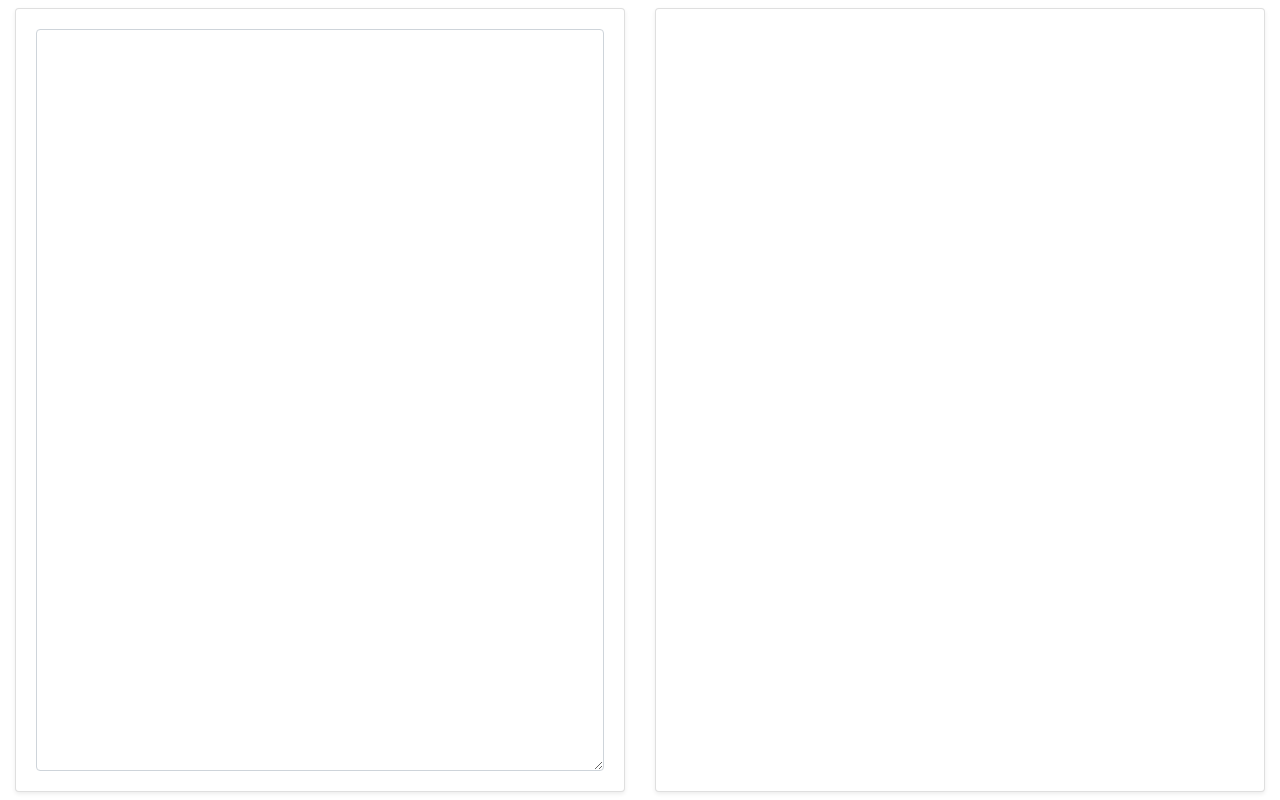
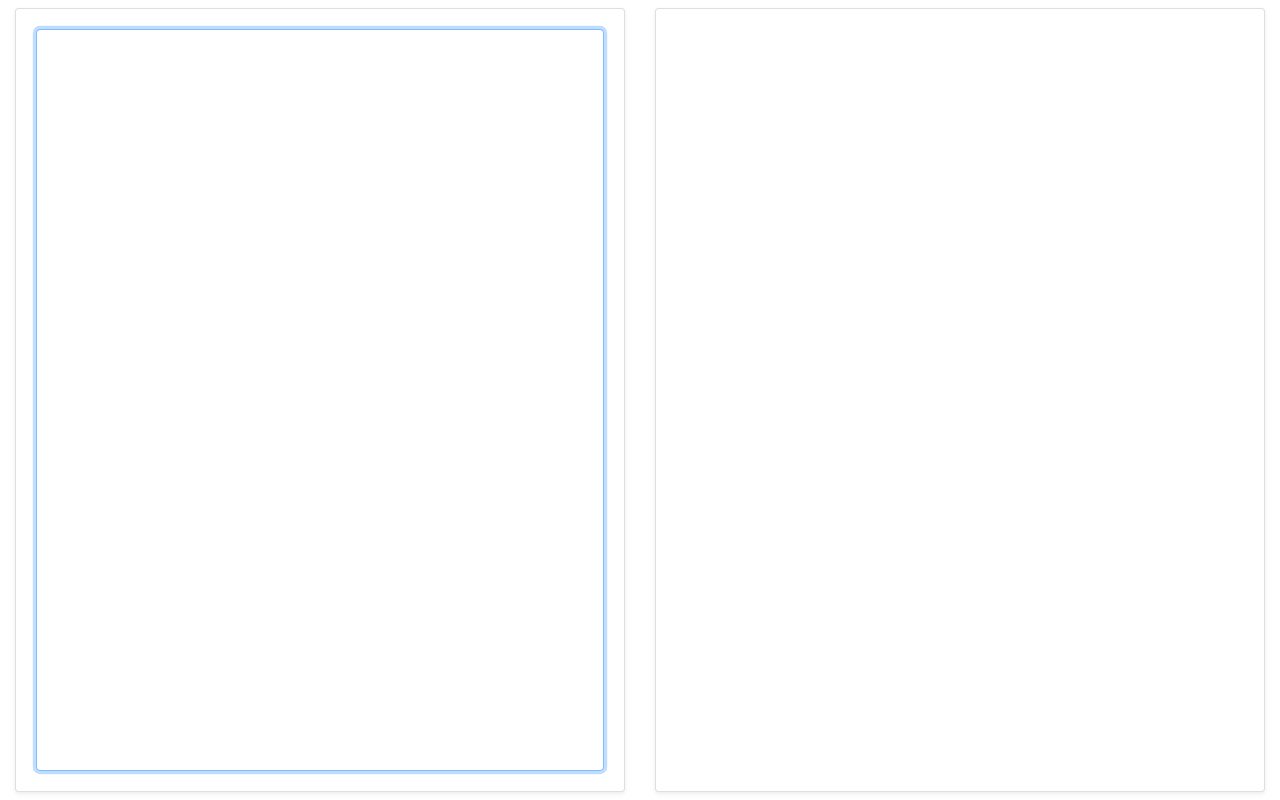
Before and after one commit to NRoboto/typescript-markdown-compiler, a React (Create React App) app: page / in a window 1280 px wide. Built offline with nearby package versions, Linux system fonts and the light colour scheme.

Commit message:
Change styling for improved handling of textarea height

```diff
--- a/src/App.tsx
+++ b/src/App.tsx
@@ -9,7 +9,7 @@ import "./App.css";
 const Panel = ({ className, children }: PanelProps) => (
   <Col xs="12" md="6" className="my-2 h-md-100">
     <Card className={`h-100 ${className}`}>
-      <CardBody>{children}</CardBody>
+      <CardBody className="d-flex flex-column">{children}</CardBody>
     </Card>
   </Col>
 );
@@ -30,9 +30,11 @@ const App = () => {
           <Input
             type="textarea"
             name="md-input"
-            className="h-100"
+            className="flex-fill"
+            style={{ resize: "none" }}
             onChange={(event) => setMdInput(event.target.value)}
             value={mdInput}
+            autoFocus
           ></Input>
         </Panel>
         <Panel className="shadow-sm">
```
